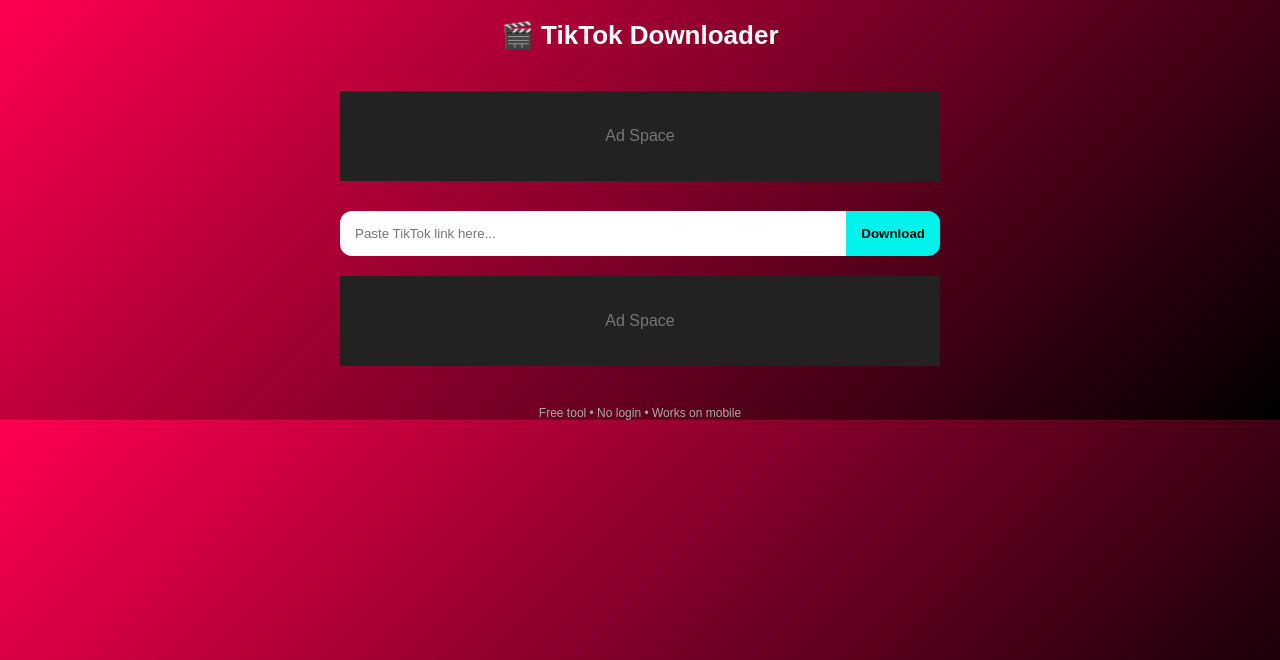
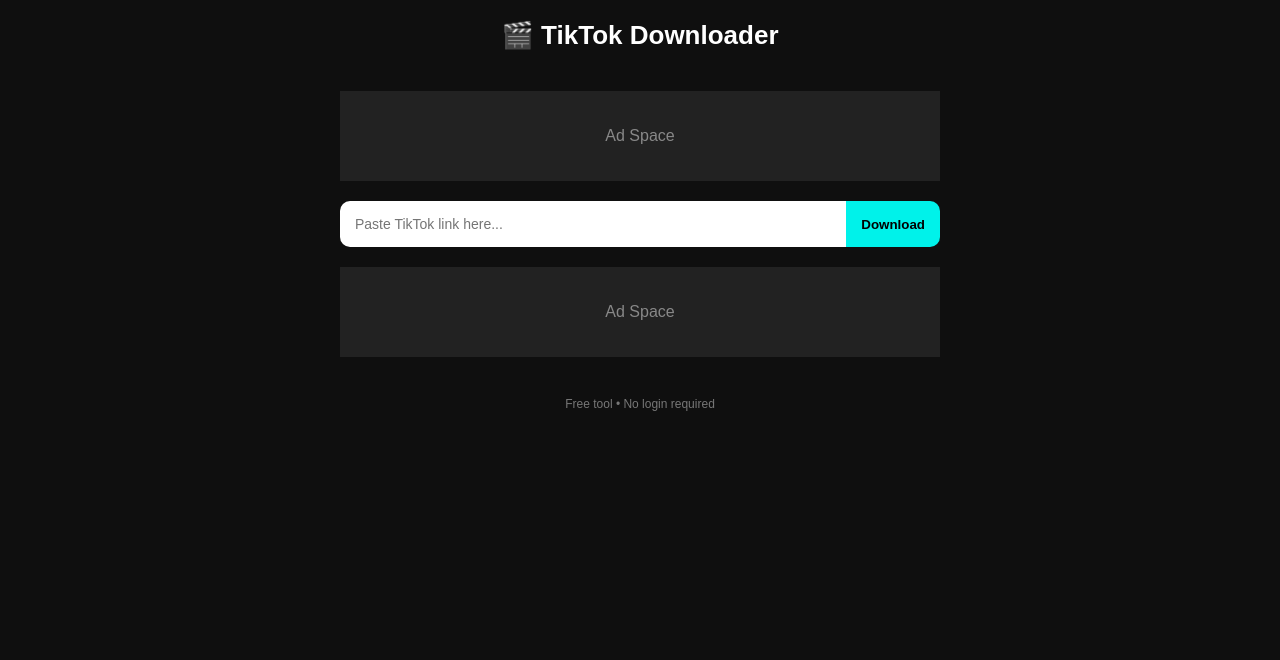
Before and after one commit to LightMax20/pythontik, a Flask app: page / in a window 1280 px wide. Shown: the top 660 px of the page. Run offline with Flask 3, Linux system fonts and the light colour scheme.

Commit message:
Update index.html

```diff
--- a/templates/index.html
+++ b/templates/index.html
@@ -8,8 +8,8 @@
 <style>
 body {
   margin: 0;
-  font-family: Arial;
-  background: linear-gradient(135deg, #ff0050, #000);
+  font-family: Arial, sans-serif;
+  background: #0f0f0f;
   color: white;
 }
 
@@ -21,18 +21,18 @@ body {
   font-weight: bold;
 }
 
-/* MAIN */
+/* CONTAINER */
 .container {
   max-width: 600px;
   margin: auto;
   text-align: center;
 }
 
-/* INPUT */
+/* INPUT BOX */
 .input-box {
   display: flex;
-  margin-top: 30px;
-  border-radius: 12px;
+  margin-top: 20px;
+  border-radius: 10px;
   overflow: hidden;
 }
 
@@ -41,6 +41,7 @@ input {
   padding: 15px;
   border: none;
   outline: none;
+  font-size: 14px;
 }
 
 button {
@@ -51,15 +52,23 @@ button {
   cursor: pointer;
 }
 
+/* LOADER */
+.loader {
+  display: none;
+  margin-top: 20px;
+  font-size: 14px;
+}
+
 /* ADS */
 .ad {
-  margin: 20px 0;
+  margin: 20px auto;
+  width: 100%;
   height: 90px;
   background: #222;
   display: flex;
+  justify-content: center;
   align-items: center;
-  justify-content: center;
-  color: #777;
+  color: #888;
 }
 
 /* FOOTER */
@@ -67,9 +76,10 @@ button {
   text-align: center;
   margin-top: 40px;
   font-size: 12px;
-  color: #aaa;
+  color: #777;
 }
 </style>
+
 </head>
 
 <body>
@@ -81,13 +91,12 @@ button {
   <!-- TOP AD -->
   <div class="ad">Ad Space</div>
 
-  <!-- FORM (IMPORTANT) -->
-  <form action="/download" method="post" target="_blank">
-    <div class="input-box">
-      <input name="url" placeholder="Paste TikTok link here..." required>
-      <button type="submit">Download</button>
-    </div>
-  </form>
+  <div class="input-box">
+    <input id="url" placeholder="Paste TikTok link here...">
+    <button onclick="startDownload()">Download</button>
+  </div>
+
+  <div class="loader" id="loader">Processing... Please wait</div>
 
   <!-- MIDDLE AD -->
   <div class="ad">Ad Space</div>
@@ -95,8 +104,25 @@ button {
 </div>
 
 <div class="footer">
-Free tool • No login • Works on mobile
+Free tool • No login required
 </div>
+
+<script>
+function startDownload() {
+    const url = document.getElementById("url").value;
+    const loader = document.getElementById("loader");
+
+    if (!url) {
+        alert("Please enter a TikTok URL");
+        return;
+    }
+
+    loader.style.display = "block";
+
+    // Redirect to backend (this triggers real download)
+    window.location.href = "/download?url=" + encodeURIComponent(url);
+}
+</script>
 
 </body>
 </html>
```
